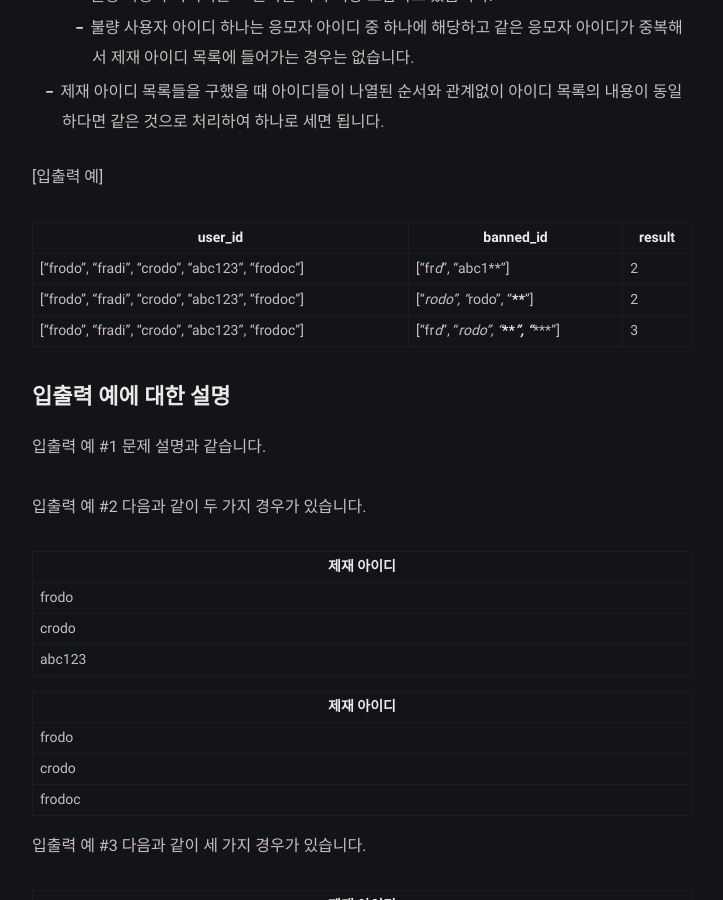
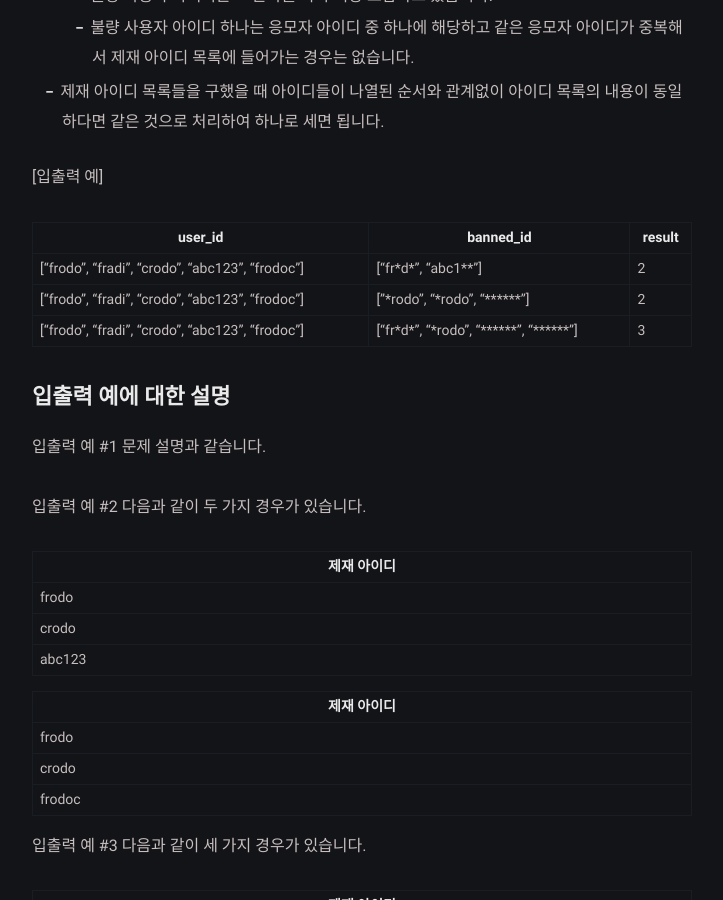
Before and after one commit to rabent/rabent.github.io, a Jekyll site: the page built from _posts/2022-07-01-(KAKAO 겨울 인턴십 2019) 불량 사용자.md, in a window 1280 px wide and 900 px high, scrolled down 1845 px. Shown: the whole window, without its empty margins (278-1001 px from the left). Built offline with Jekyll 4.4.1, drawn with Linux system fonts in a browser that asks for light colours.

Commit message:
불량 사용자 수정

```diff
--- a/_posts/2022-07-01-(KAKAO 겨울 인턴십 2019) 불량 사용자.md
+++ b/_posts/2022-07-01-(KAKAO 겨울 인턴십 2019) 불량 사용자.md
@@ -28,7 +28,7 @@
 
 불량 사용자 |
 --- |
-fr*d* |
+fr\*d\* |
 abc1** |
 
 불량 사용자에 매핑되어 당첨에서 제외되어야 야 할 제재 아이디 목록은 다음과 같이 두 가지 경우가 있을 수 있습니다.
@@ -61,9 +61,9 @@
 
 user_id	| banned_id	| result
 --- | --- | ---
-["frodo", "fradi", "crodo", "abc123", "frodoc"]	| ["fr*d*", "abc1**"] | 2
-["frodo", "fradi", "crodo", "abc123", "frodoc"]	| ["*rodo", "*rodo", "******"] | 2
-["frodo", "fradi", "crodo", "abc123", "frodoc"]	| ["fr*d*", "*rodo", "******", "******"] | 3
+["frodo", "fradi", "crodo", "abc123", "frodoc"]	| ["fr\*d\*", "abc1**"] | 2
+["frodo", "fradi", "crodo", "abc123", "frodoc"]	| ["\*rodo", "\*rodo", "\*\*\*\*\*\*"] | 2
+["frodo", "fradi", "crodo", "abc123", "frodoc"]	| ["fr\*d\*", "\*rodo", "\*\*\*\*\*\*", "\*\*\*\*\*\*"] | 3
 
 ## 입출력 예에 대한 설명
 
```
